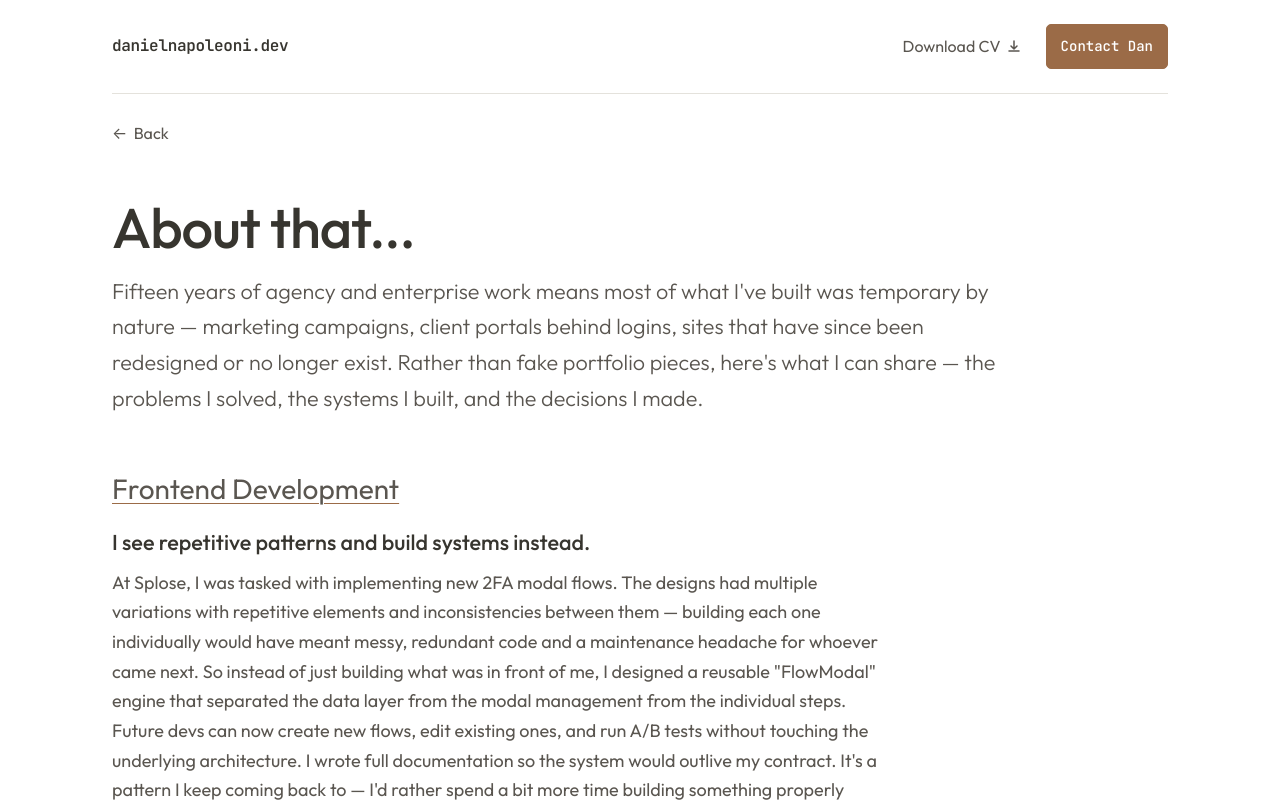
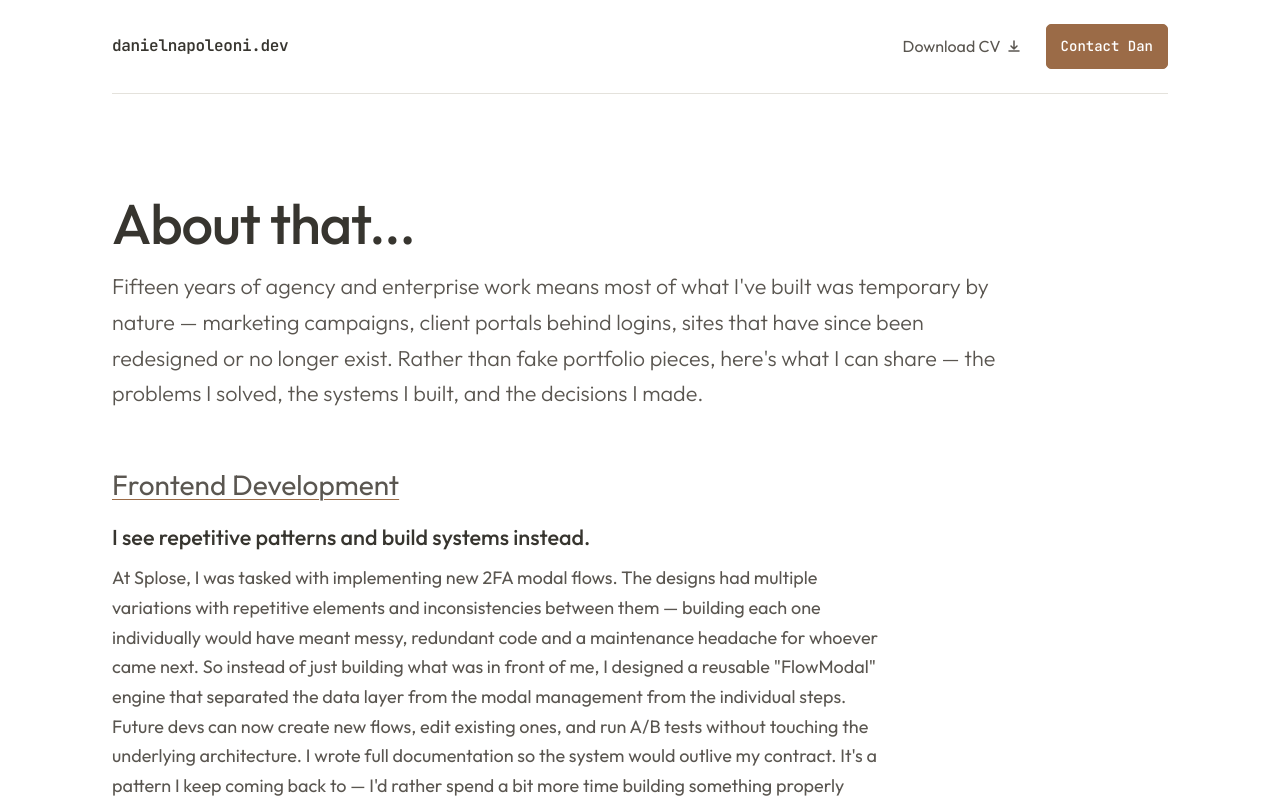
Before and after one commit to dnapoleoni/cv-portfolio-2026, a Next.js app: page /work in a window 1280 px wide. Shown: the top 802 px of the page. Built offline with nearby package versions, Linux system fonts and the light colour scheme.

Commit message:
removed back buttons, fixed hero layout

```diff
--- a/app/contact/ContactPageContent.tsx
+++ b/app/contact/ContactPageContent.tsx
@@ -30,10 +30,6 @@ export function ContactPageContent() {
 
   return (
     <article className="role-page">
-      <Link href={backHref} className="back-link">
-        <span aria-hidden="true">←</span> Back
-      </Link>
-
       <header className="page-header">
         <h1 className="page-heading">{heading}</h1>
         <p className="page-subheading">{subheading}</p>
--- a/app/globals.css
+++ b/app/globals.css
@@ -321,22 +321,6 @@ ol {
   align-items: center;
 }
 
-/* --- Back Link --- */
-.back-link {
-  display: inline-flex;
-  align-items: center;
-  gap: var(--space-xs);
-  font-size: var(--text-sm);
-  color: var(--color-text-secondary);
-  text-decoration: none;
-  margin-bottom: var(--space-lg);
-  transition: color var(--duration-fast) var(--ease-out);
-}
-
-.back-link:hover {
-  color: var(--color-text);
-}
-
 /* === PRIMITIVES — Cards === */
 
 /* Base card class — shared by .role-card and .cross-nav-card */
@@ -631,7 +615,7 @@ span.site-wordmark {
 /* === SECTIONS — Hero === */
 
 .hero {
-  padding-block: var(--space-2xl);
+  padding-block: var(--space-sm);
   min-height: 55dvh;
   display: flex;
   flex-direction: column;
@@ -794,7 +778,7 @@ span.site-wordmark {
 /* === SECTIONS — Role Page === */
 
 .role-page {
-  padding-block: var(--space-md) var(--space-2xl);
+  padding-block: var(--space-2xl) var(--space-sm);
 }
 
 .role-page-header {
@@ -1286,23 +1270,6 @@ span.site-wordmark {
     align-items: center;
   }
 
-  /* Hero */
-  .hero {
-    min-height: auto;
-    padding-block: var(--space-xl);
-  }
-  .hero--compact {
-    flex-direction: column;
-    text-align: center;
-    align-items: center;
-  }
-  .hero--compact .hero-sub {
-    margin-inline: auto;
-  }
-  .hero-tagline {
-    font-size: clamp(2rem, 1.5rem + 3vw, 3rem);
-  }
-
   /* Role Grid */
   .role-grid {
     grid-template-columns: 1fr;
--- a/app/work/page.tsx
+++ b/app/work/page.tsx
@@ -37,10 +37,6 @@ export default function WorkPage() {
   const allRoles = getDisplayRoles();
   return (
     <article className="role-page">
-      <Link href="/" className="back-link">
-        <span aria-hidden="true">←</span> Back
-      </Link>
-
       <header className="page-header">
         <h1 className="page-heading">About that...</h1>
         <p className="page-subheading">
--- a/components/RolePageView.tsx
+++ b/components/RolePageView.tsx
@@ -31,10 +31,6 @@ export function RolePageView({ slug }: RolePageViewProps) {
 
   return (
     <article className="role-page">
-      <Link href="/" className="back-link">
-        <span aria-hidden="true">←</span> Back
-      </Link>
-
       {role.tagline && <RoleHero tagline={role.tagline} />}
 
       <header className="role-page-header">
```
